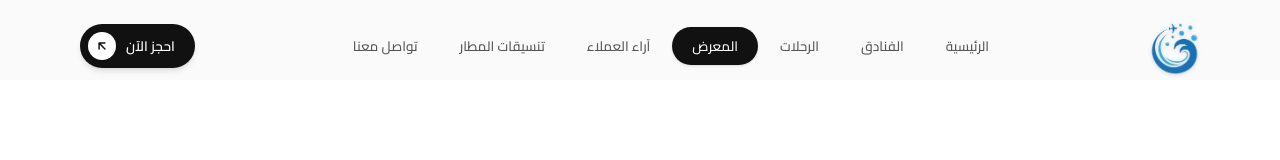
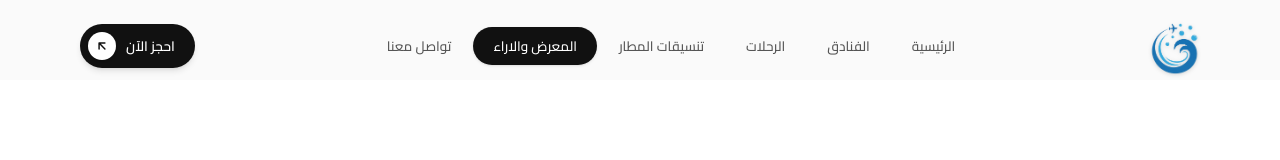
Before and after one commit to zakad00e2/oday, a Next.js app: page /gallery in a window 1280 px wide. Shown: the top 160 px of the page. Built offline with nearby package versions, Linux system fonts and the light colour scheme.

Commit message:
feat: implement a new Navbar component with dynamic styling and add a gallery page.

```diff
--- a/app/gallery/page.tsx
+++ b/app/gallery/page.tsx
@@ -1,9 +1,10 @@
 import GalleryCarousel from "@/components/GalleryCarousel";
 import TravelGallery from "@/components/TravelGallery";
+import Reviews from "@/components/Reviews";
 
 export const metadata = {
-  title: "معرض الصور | Oday Tourism",
-  description: "صور حقيقية من رحلات عملائنا وفريقنا في أجمل الوجهات السياحية.",
+  title: "المعرض وآراء العملاء | Oday Tourism",
+  description: "اطلع على صور رحلات عملائنا وفريقنا في أجمل الوجهات السياحية، واقرأ تجارب وآراء عملائنا الحقيقية.",
 };
 
 export default function GalleryPage() {
@@ -11,6 +12,7 @@ export default function GalleryPage() {
     <main className="pt-20">
       <GalleryCarousel />
       <TravelGallery />
+      <Reviews />
     </main>
   );
 }
--- a/app/reviews/page.tsx
+++ /dev/null
@@ -1,14 +0,0 @@
-import Reviews from "@/components/Reviews";
-
-export const metadata = {
-  title: "آراء العملاء | Oday Tourism",
-  description: "اقرأ تجارب وآراء عملائنا الحقيقية مع Oday Tourism.",
-};
-
-export default function ReviewsPage() {
-  return (
-    <main className="pt-20">
-      <Reviews />
-    </main>
-  );
-}
--- a/components/Navbar.tsx
+++ b/components/Navbar.tsx
@@ -8,9 +8,9 @@ const navLinks = [
   { label: "الرئيسية", href: "/" },
   { label: "الفنادق", href: "/hotels" },
   { label: "الرحلات", href: "/trips" },
-  { label: "المعرض", href: "/gallery" },
-  { label: "آراء العملاء", href: "/reviews" },
   { label: "تنسيقات المطار", href: "/airport-coordination" },
+  { label: "المعرض والاراء", href: "/gallery" },
+
   { label: "تواصل معنا", href: "/contact" },
 ];
 
```
